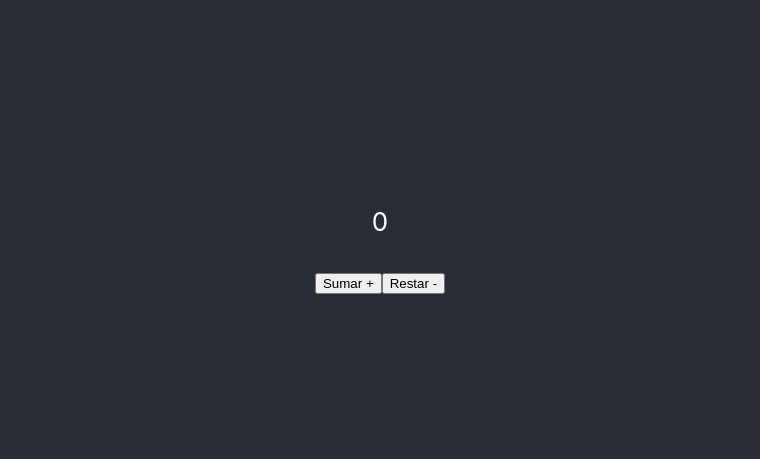
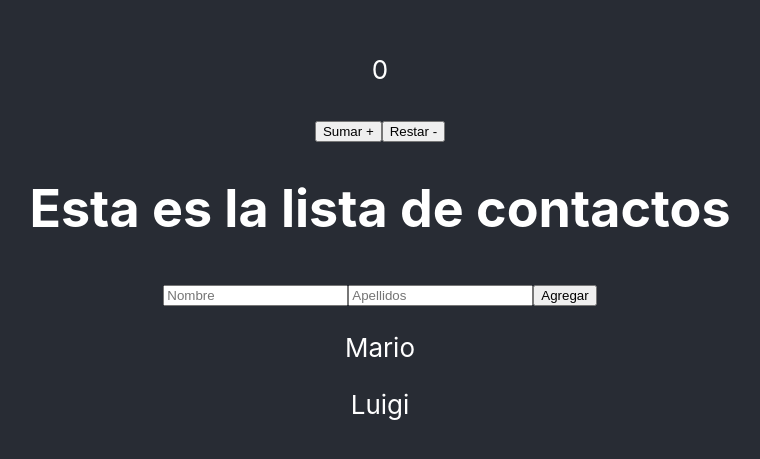
Before and after one commit to warderer/master-en-code, a React (Create React App) app in the folder clases/16.React/04.function-components/: page / in a window 1280 px wide. Shown: the part 163-622 px from the top of the page, without its empty margins (260-1020 px from the left). Built offline with nearby package versions, Linux system fonts and the light colour scheme.

Commit message:
function-components/dummy contact form

```diff
--- /dev/null
+++ b/clases/16.React/04.function-components/src/components/FormularioContactos.js
@@ -0,0 +1,15 @@
+import React from 'react'
+
+function FormularioContactos() {
+    return (
+        <div>
+            <form>
+                <input required placeholder="Nombre"/>
+                <input required placeholder="Apellidos"/>
+                <button type="submit">Agregar</button>
+            </form>
+        </div>
+    )
+}
+
+export default FormularioContactos;
--- a/clases/16.React/04.function-components/src/components/Home.js
+++ b/clases/16.React/04.function-components/src/components/Home.js
@@ -1,10 +1,12 @@
 import React from 'react'
 import Counter from './Counter'
+import ListaContactos from './ListaContactos'
 
 function Home () {
     return (
         <div>
             <Counter />
+            <ListaContactos />
         </div>
     )
 }
--- /dev/null
+++ b/clases/16.React/04.function-components/src/components/ListaContactos.js
@@ -0,0 +1,29 @@
+import React, {useState} from 'react';
+import FormularioContactos from './FormularioContactos'
+
+function ListaContactos () {
+
+    const [contactos, setContactos] = useState([
+        {name: 'Mario', lastName: 'Bros'},
+        {name: 'Luigi', lastName: 'Bros'}
+    ]);
+
+    const renderContactos = () => {
+        return (contactos.map((contacto)=> <p>{contacto.name}</p>))
+        // [<h1>Mario</h1>, <h1>Luigi</h1>]
+    }
+
+    return (
+        <div>
+            <h1>Esta es la lista de contactos</h1>
+            <FormularioContactos />
+            {renderContactos()}
+        </div>
+    )
+}
+
+export default ListaContactos;
+
+
+// Hacer un function component con un pequeño formulario solo el maqueado para agregar un conatcto
+//Y mandarlo a llamar  en el Home
```
